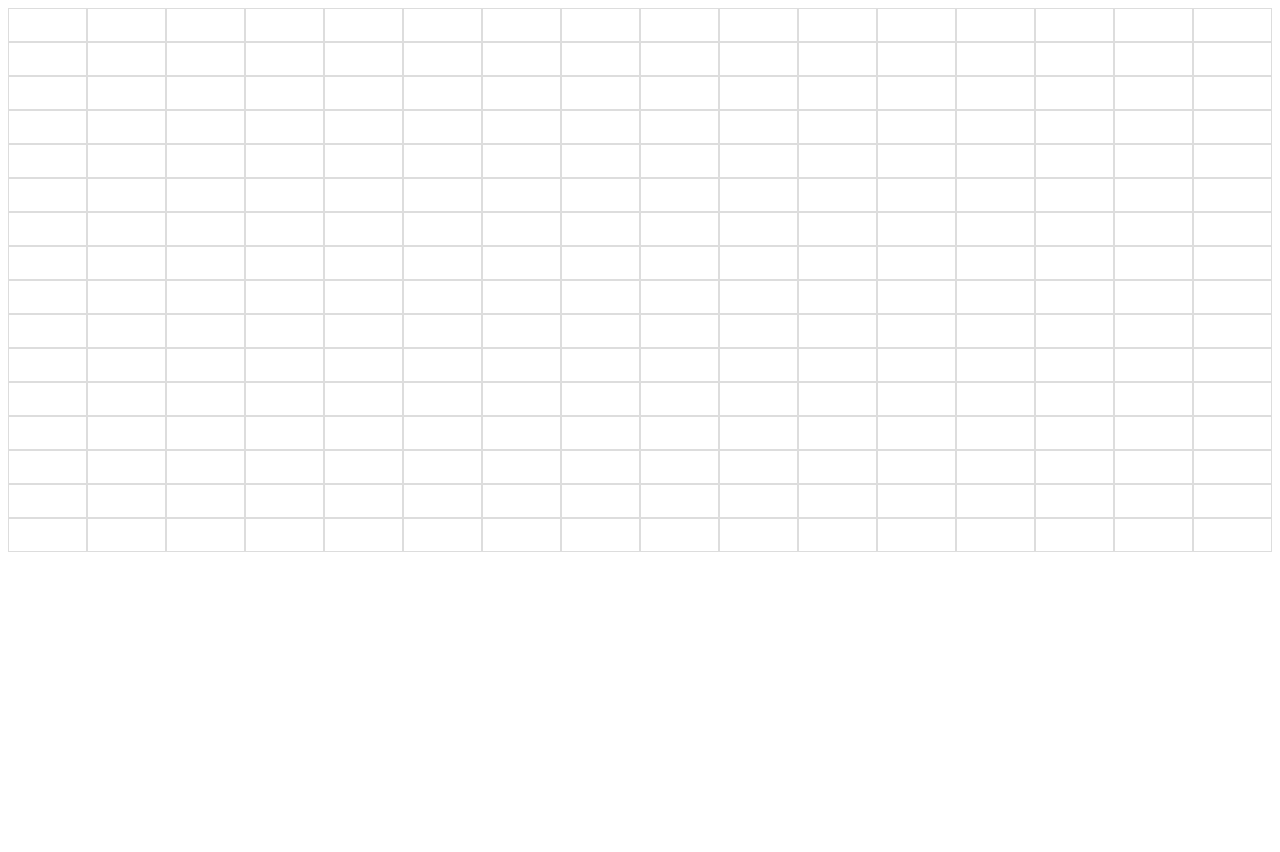
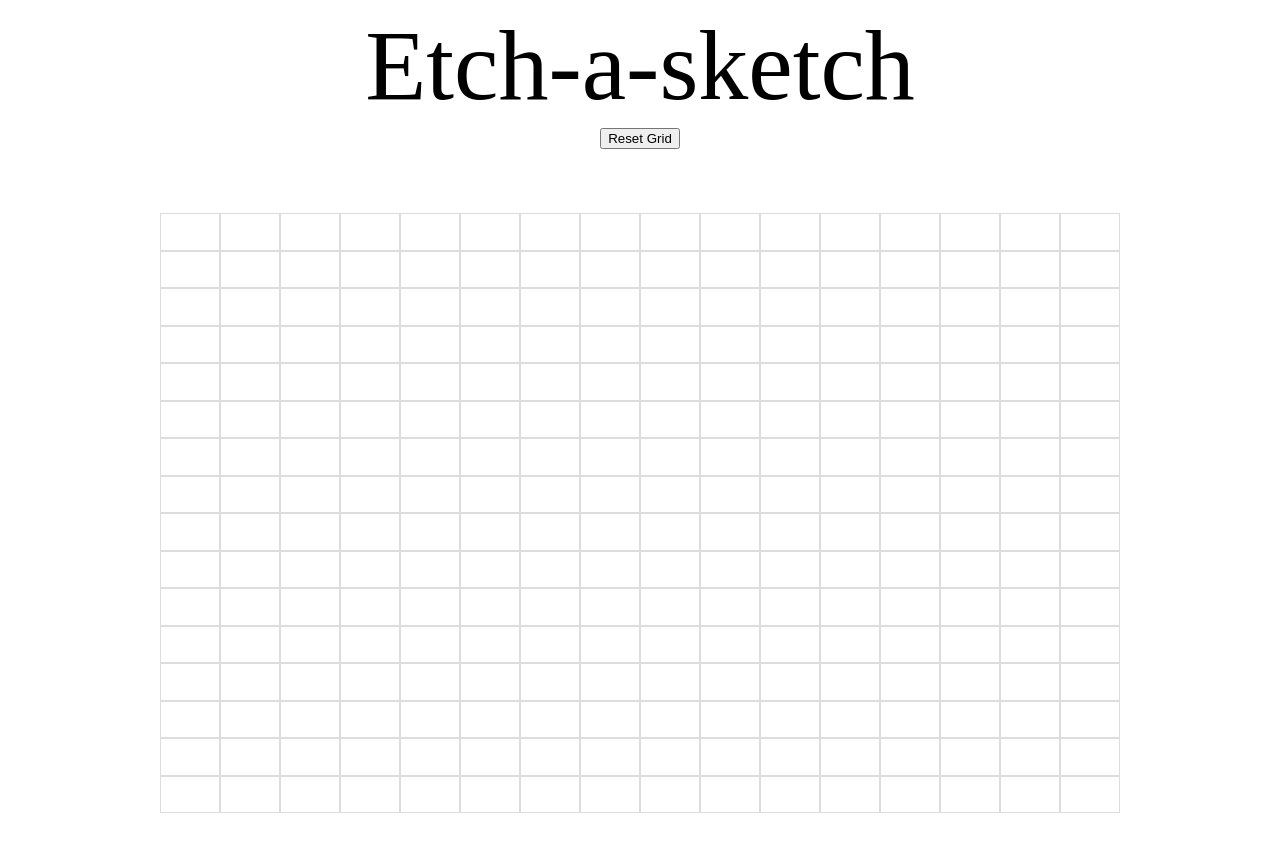
Before and after one commit to htnguyen1000/eas, a plain HTML site: page index.html in a window 1280 px wide. Before the commit the page ends 800 px from the top, so only its background shows below. Drawn offline with Linux system fonts and the light colour scheme.

Commit message:
Add reset button for grid input and touched on formatting

```diff
--- a/index.html
+++ b/index.html
@@ -9,9 +9,10 @@
 
 </head>
 <body>
-    <div id="container">
-
-    </div>
+    <div class="title">Etch-a-sketch</div>
+    <div id="buttonDiv"></div>
+    <div id="eraserDiv"></div>
+    <div id="container"></div>
 </body>
 <script src="main.js"></script>
 </html>
--- a/main.js
+++ b/main.js
@@ -1,31 +1,70 @@
-// create 16x16 grid of square divs
-
-// set important constants and variables
-
 const container = document.getElementById("container");
 
 
-function makeRows(rows, cols) {
+function makeGrid(rows, cols) {
+
+  while (document.querySelector("button") !== null) {
+    document.querySelector("button").remove();
+  }
+
   container.style.setProperty('--grid-rows', rows);
   container.style.setProperty('--grid-cols', cols);
+  container.style.width = "960px";
+  container.style.overflow = "hidden";
   for (c = 0; c < (rows * cols); c++) {
     let cell = document.createElement("div");
+    cell.style.minHeight = "0";
+    cell.style.minWidth = "0";
+    cell.style.overflow = "hidden";
     container.appendChild(cell).className = "grid-item";
     cell.addEventListener("mouseover", () => {
         cell.style.backgroundColor = random_bg_color();
     })
-  };
-};
+  }
+  createGrid();
+}
 
-// function random_bg_color() {
-//     var x = Math.floor(Math.random() * 256);
-//     var y = Math.floor(Math.random() * 256);
-//     var z = Math.floor(Math.random() * 256);
-//     var bgColor = "rgb(" + x + "," + y + "," + z +")";
+function random_bg_color() {
+    var x = Math.floor(Math.random() * 256);
+    var y = Math.floor(Math.random() * 256);
+    var z = Math.floor(Math.random() * 256);
+    return color = "rgb(" + x + "," + y + "," + z +")";
+}
+
+function createGrid(){
+// cannot be larger than 100 squares
+  const buttonDiv = document.querySelector("#buttonDiv")
+  const resetButton = document.createElement("button")
+  resetButton.textContent = "Reset Grid";
+  resetButton.style.display = 'block';
+  resetButton.style.margin = '0 auto'
+  buttonDiv.appendChild(resetButton)
+
+  // add event listener
+  resetButton.addEventListener("click", () => {
+    document.querySelectorAll(".grid-item").forEach(e => e.remove());
+    let gridSize = prompt("Enter the Amount of Squares (maximum 100): ")
+    if (gridSize > 100) {
+      alert("Error! maximum reached!");
+      return;
+    }
+    rows = gridSize;
+    cols = gridSize;
+    makeGrid(rows,cols)
+    })
+}
+
+// function eraserButton(){
+//   const eraserDiv = document.querySelector("#eraserDiv")
+//   const eraserButton = documnet.createElement("button")
+//   eraserButton.textContent = "Eraser"
+//   eraserButton.style.margin = "20px"
+//   eraserDiv.appendChild(eraser)
+
+//   eraserButton.addEventListener("click, () =>" {
+//     document.que
+//   })
 // }
 
 
-makeRows(16, 16);
-
-
-// hover effect ; when mouse enters div, hover starts and color is changed
+makeGrid(16,16)
--- a/style.css
+++ b/style.css
@@ -6,7 +6,10 @@
 #container {
     display: grid;
     grid-template-rows: repeat(var(--grid-rows), 1fr);
-    grid-template-columns: repeat(var(--grid-cols), 1fr);
+    grid-template-columns: repeat(var(--grid-cols), minmax(0,2fr));
+    height: 600px;
+    width: 600px;
+    margin: 4em auto;
   }
 
 .grid-item {
@@ -18,4 +21,9 @@
 .title {
     text-align: center;
     font-size: 100px;
+    margin-bottom: 5px;
 }
+
+.buttonDiv {
+  text-align: center;
+}
```
